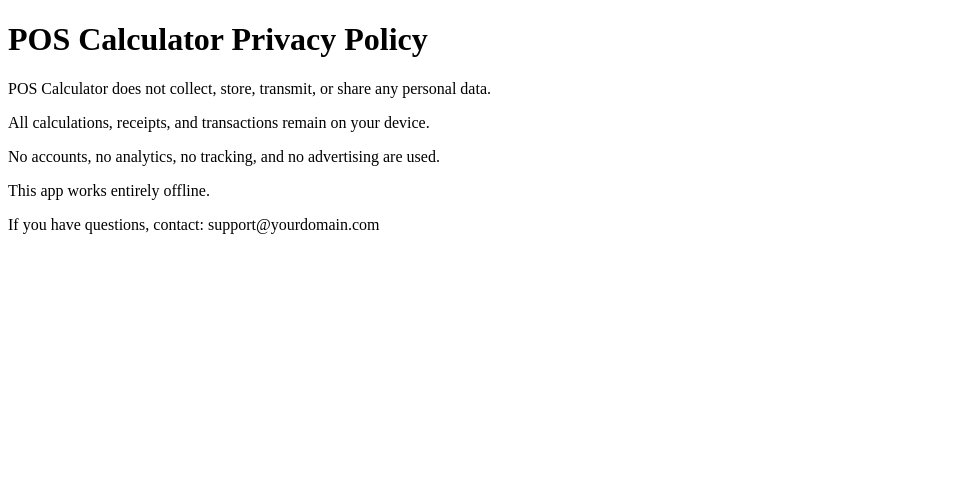
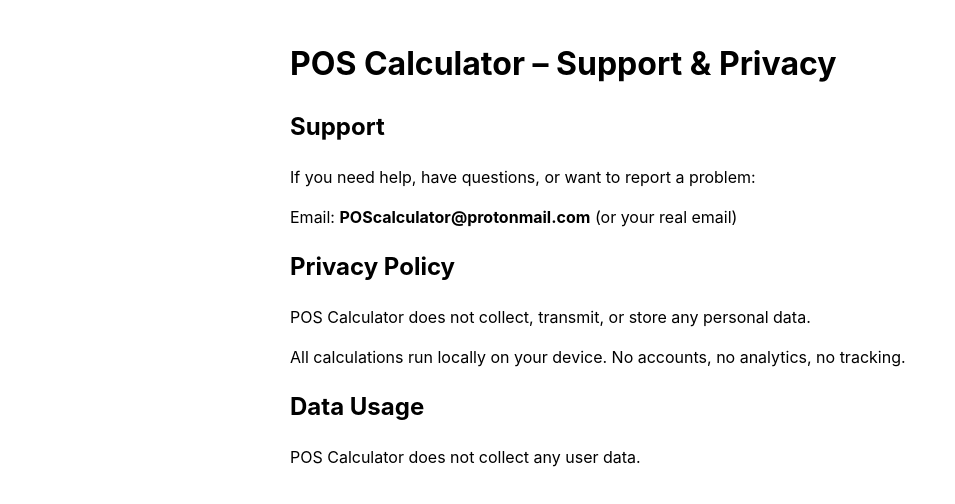
Before and after one commit to 5n5hnjwmwk-rgb/pos-calculator-privacy, a plain HTML site: page index.html in a window 1280 px wide. Shown: the whole page, without its empty margins (0-955 px from the left). Drawn offline with Linux system fonts and the light colour scheme.

Commit message:
Update index.html for support URL

```diff
--- a/index.html
+++ b/index.html
@@ -1,20 +1,31 @@
-<!doctype html>
+<!DOCTYPE html>
 <html>
 <head>
+  <title>POS Calculator Support</title>
   <meta charset="utf-8">
-  <title>POS Calculator Privacy Policy</title>
+  <style>
+    body {
+      font-family: -apple-system, BlinkMacSystemFont, system-ui;
+      max-width: 700px;
+      margin: 40px auto;
+      line-height: 1.5;
+    }
+  </style>
 </head>
 <body>
-  <h1>POS Calculator Privacy Policy</h1>
 
-  <p>POS Calculator does not collect, store, transmit, or share any personal data.</p>
+<h1>POS Calculator – Support & Privacy</h1>
 
-  <p>All calculations, receipts, and transactions remain on your device.</p>
+<h2>Support</h2>
+<p>If you need help, have questions, or want to report a problem:</p>
+<p>Email: <strong>POScalculator@protonmail.com</strong> (or your real email)</p>
 
-  <p>No accounts, no analytics, no tracking, and no advertising are used.</p>
+<h2>Privacy Policy</h2>
+<p>POS Calculator does not collect, transmit, or store any personal data.</p>
+<p>All calculations run locally on your device. No accounts, no analytics, no tracking.</p>
 
-  <p>This app works entirely offline.</p>
+<h2>Data Usage</h2>
+<p>POS Calculator does not collect any user data.</p>
 
-  <p>If you have questions, contact: support@yourdomain.com</p>
 </body>
 </html>
```
